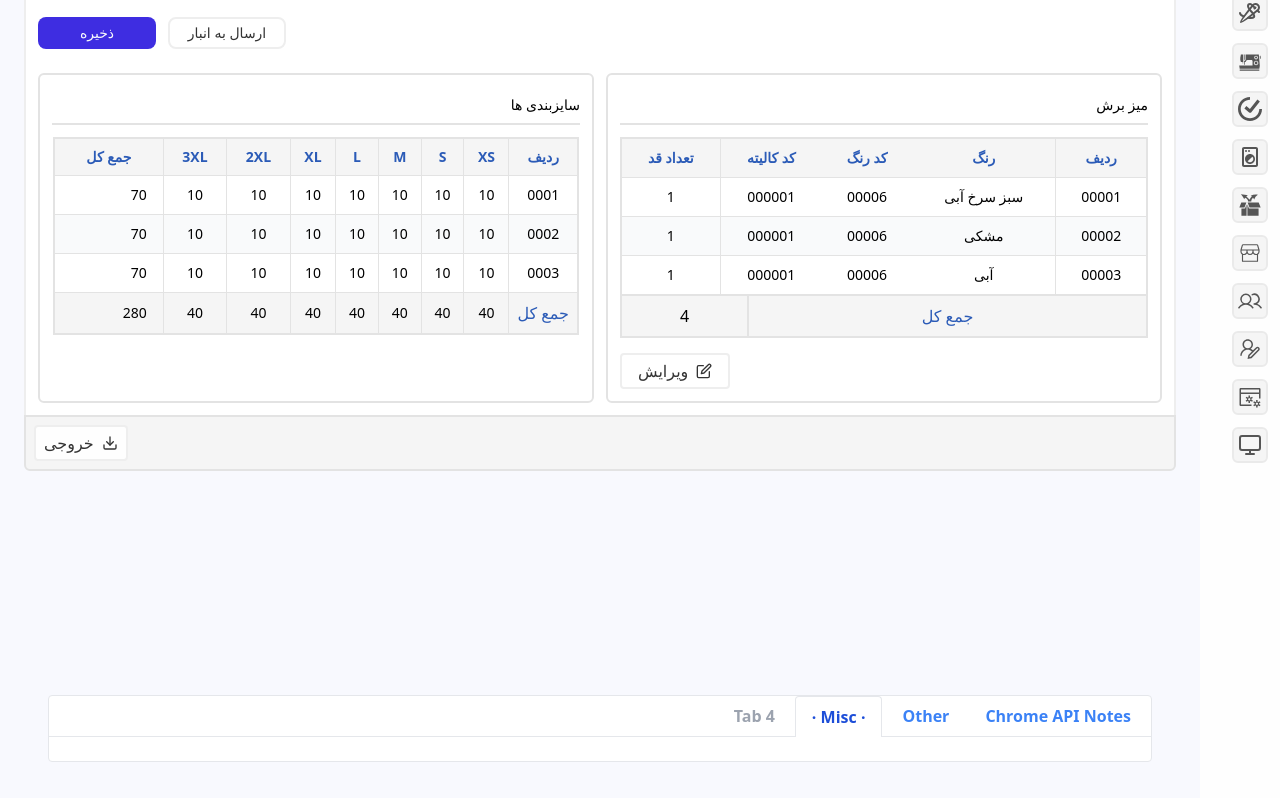
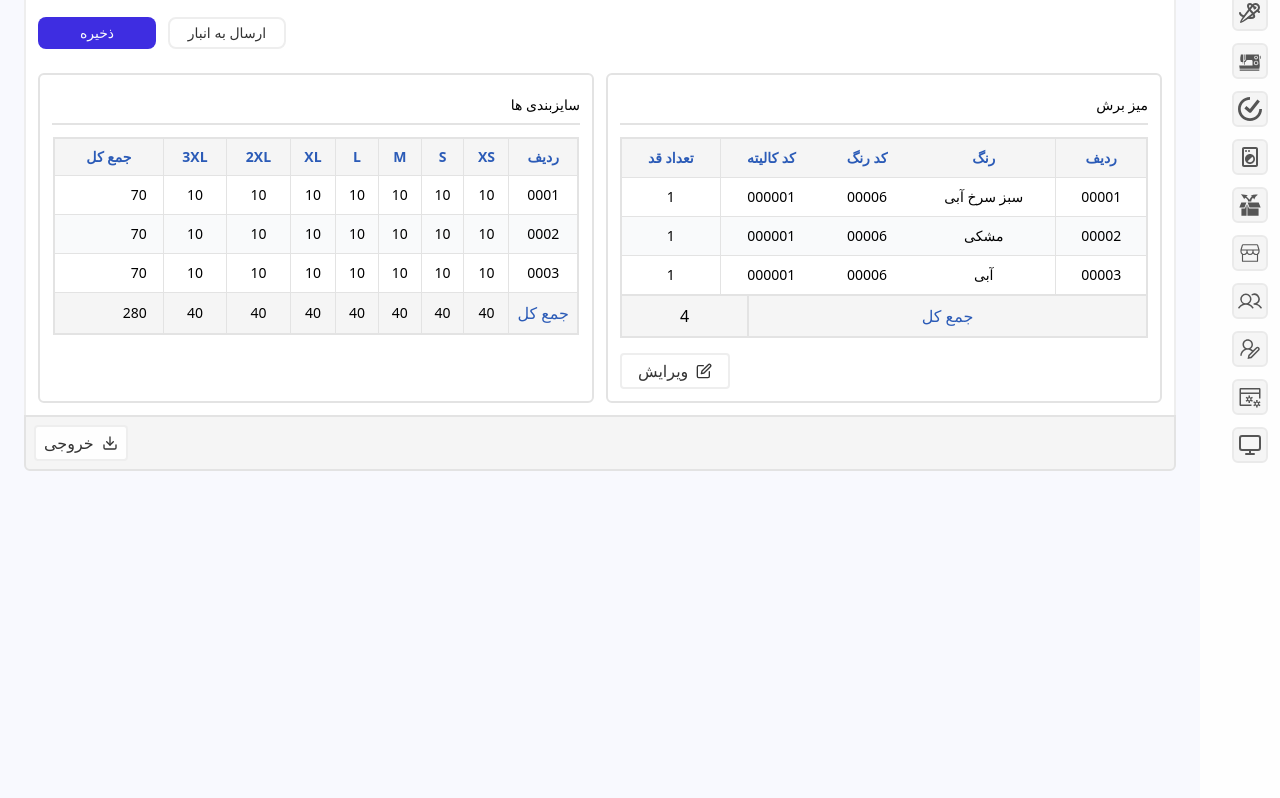
Before and after one commit to marziyemonshizadeh/iranJackProject, a Next.js app: page /cut in a window 1280 px wide. Shown: the part 415-1213 px from the top of the page. Built offline with nearby package versions, Linux system fonts and the light colour scheme.

Commit message:
remove : remove unusable codes

```diff
--- a/src/app/cut/page.tsx
+++ b/src/app/cut/page.tsx
@@ -87,43 +87,6 @@ const Cut = () => {
           </button>
         </div>
       </div>
-
-      <div className="border rounded m-6 pb-6 tab-component bg-white">
-        <ul className="flex border-b tab-buttons">
-          <li className="mr-1">
-            <button
-              data-tab-index="0"
-              className="tab-item bg-white inline-block py-2 px-4 text-blue-500 hover:text-blue-800 font-semibold"
-            >
-              Chrome API Notes
-            </button>
-          </li>
-          <li className="mr-1">
-            <button
-              data-tab-index="1"
-              className="tab-item bg-white inline-block py-2 px-4 text-blue-500 hover:text-blue-800 font-semibold"
-            >
-              Other
-            </button>
-          </li>
-          <li className="-mb-px mr-1">
-            <button
-              data-tab-index="2"
-              className="tab-item bg-white inline-block py-2 px-4 border-l border-t border-r rounded-t text-blue-700 font-semibold active"
-            >
-              &middot;&nbsp;Misc&nbsp;&middot;
-            </button>
-          </li>
-          <li className="mr-1 cursor-not-allowed">
-            <button
-              data-tab-index="3"
-              className="tab-item bg-white inline-block py-2 px-4 text-gray-400 font-semibold cursor-not-allowed disabled"
-            >
-              Tab 4
-            </button>
-          </li>
-        </ul>
-      </div>
     </HomePageLayout>
   );
 };
```
